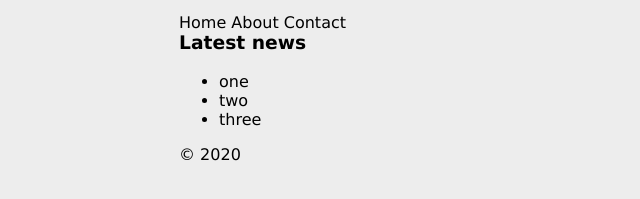
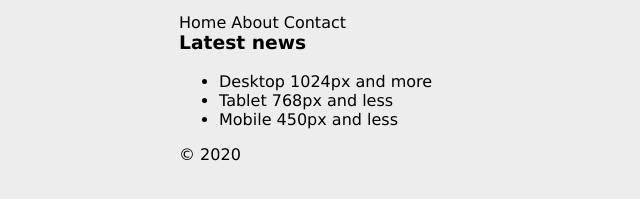
Before and after one commit to MariusCodeAcademy/type12-HTML-13-responsive-rwd, a plain HTML site: page page-responsive.html in a window 1280 px wide. Shown: the part 129-328 px from the top of the page, without its empty margins (31-671 px from the left). Drawn offline with Linux system fonts and the light colour scheme.

Commit message:
resolutions

```diff
--- a/page-responsive.html
+++ b/page-responsive.html
@@ -26,9 +26,9 @@
     <aside>
       <h3>Latest news</h3>
       <ul>
-        <li>one </li>
-        <li>two </li>
-        <li>three </li>
+        <li>Desktop 1024px and more </li>
+        <li>Tablet 768px and less</li>
+        <li>Mobile 450px and less </li>
       </ul>
     </aside>
     <footer>&copy; 2020</footer>
```
